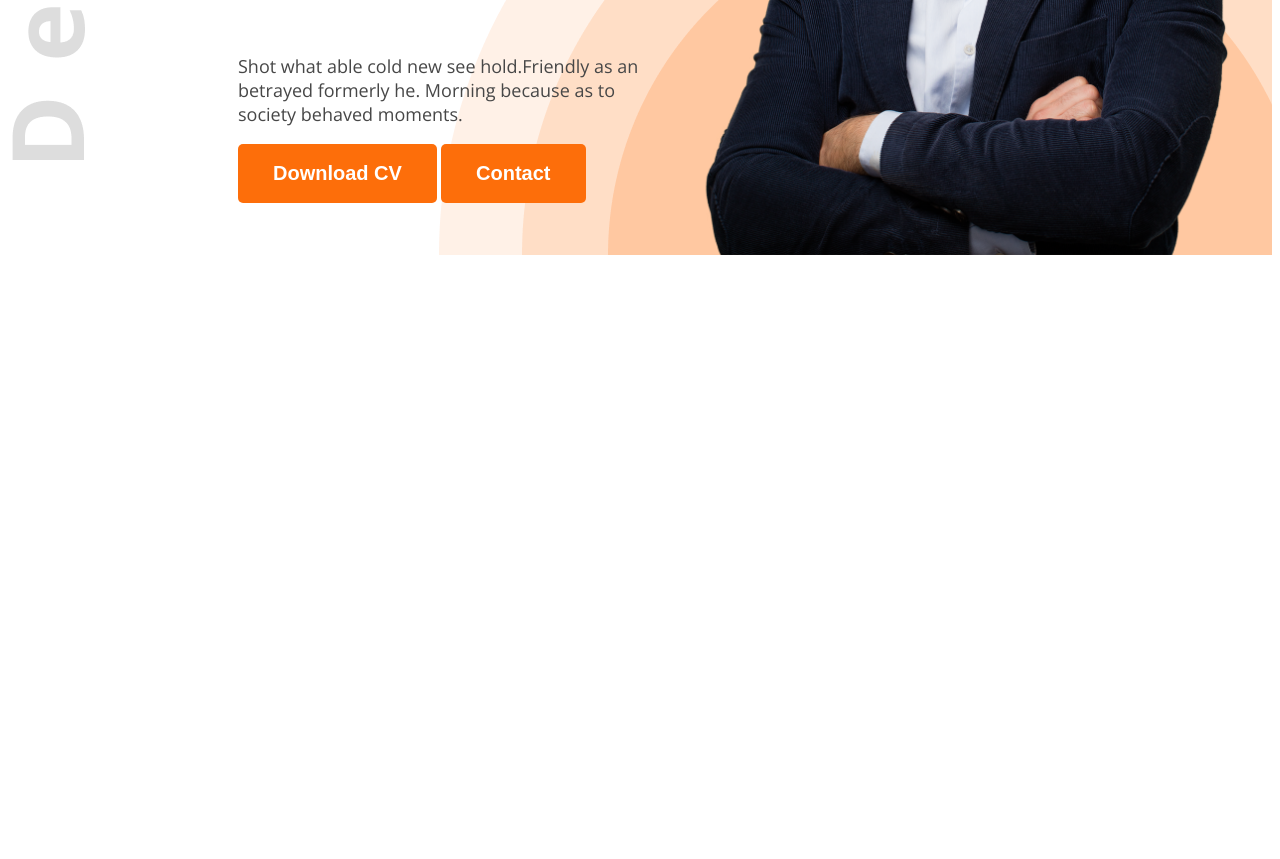
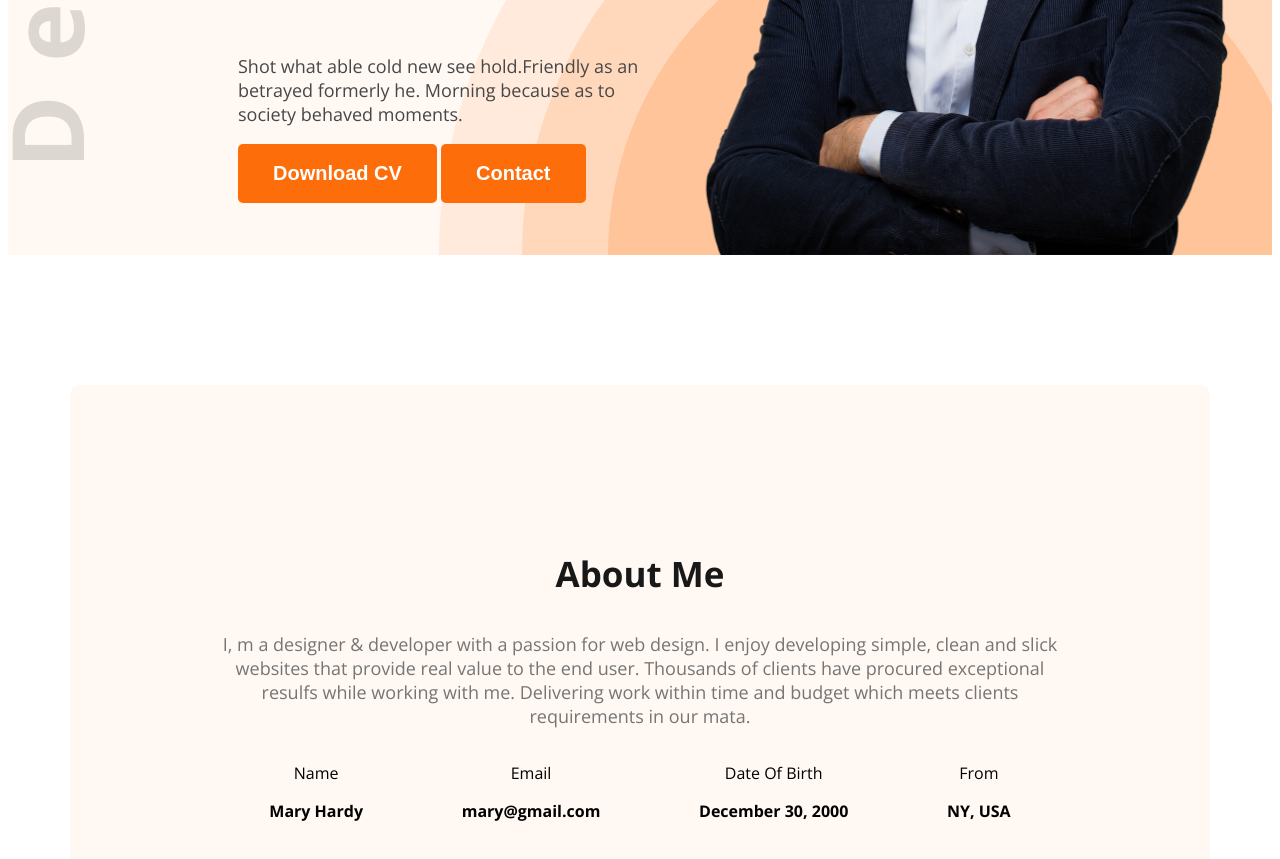
Before and after one commit to sony7669/web-developer-portfolio, a plain HTML site: page index.html in a window 1280 px wide. Shown: the part 611-1470 px from the top of the page. Before the commit the page ends 874 px from the top, so only its background shows below. Drawn offline with nearby package versions, Linux system fonts and the light colour scheme.

Commit message:
about me section added

```diff
--- a/index.html
+++ b/index.html
@@ -10,7 +10,7 @@
     <link rel="stylesheet" href="styles/styles.css">
 </head>
 <body class="open-sans-normal">
-    <header class="header">
+    <header class="header secondary-bg">
         <nav>
             <h3 class="nav-title">Ma<span class="text-primary">r</span>y</h3>
             <ul>
@@ -31,7 +31,29 @@
         </div>
     </header>
     <main>
-
+        <section class="about secondary-bg">
+            <h3 class="section-title">About Me</h3>
+            <p class="section-description">I, m a designer & developer with a passion for web design. I enjoy developing simple, clean and slick websites that provide real value to the end user. Thousands of clients have procured exceptional resulfs while working with me. Delivering work within time and budget which meets clients requirements in our mata.</p>
+            <div class="about-items">
+                <!-- .about-item*4>p.item-title+p.item-description -->
+                 <div class="about-item">
+                    <p class="item-title">Name</p>
+                    <p class="item-description">Mary Hardy</p>
+                 </div>
+                 <div class="about-item">
+                    <p class="item-title">Email</p>
+                    <p class="item-description">mary@gmail.com</p>
+                 </div>
+                 <div class="about-item">
+                    <p class="item-title">Date Of Birth</p>
+                    <p class="item-description">December 30, 2000</p>
+                 </div>
+                 <div class="about-item">
+                    <p class="item-title">From</p>
+                    <p class="item-description">NY, USA</p>
+                 </div>
+            </div>
+        </section>
     </main>
     <footer>
 
--- a/styles/styles.css
+++ b/styles/styles.css
@@ -43,12 +43,21 @@ nav li a{
 }
 
 /* Shared style */
+
+.secondary-bg{
+    background-color: #FFF8F3;
+}
 .text-primary{
     color: #FD6E0A;
 }
 
 .dark-2{
     color: #474747;
+}
+
+main{
+    max-width: 1140px;
+    margin: 0 auto;
 }
 
 .btn-primary{
@@ -91,3 +100,32 @@ nav li a{
 .banner-profile-pic{
     width: 580px;
 }
+
+.section-title{
+    font-size: 35px;
+    font-weight: bold;
+    color: #181818;
+}
+
+.section-description{
+    font-size: 18px;
+    font-weight: 400;
+    color: #757575;
+}
+
+/* About styles */
+.about{
+    border-radius: 10px;
+    padding: 130px 150px;
+    margin-top: 130px;
+    text-align: center;
+}
+
+.about-items{
+    display: flex;
+    justify-content: space-around;
+}
+
+.item-description{
+    font-weight: bold;
+}
```
